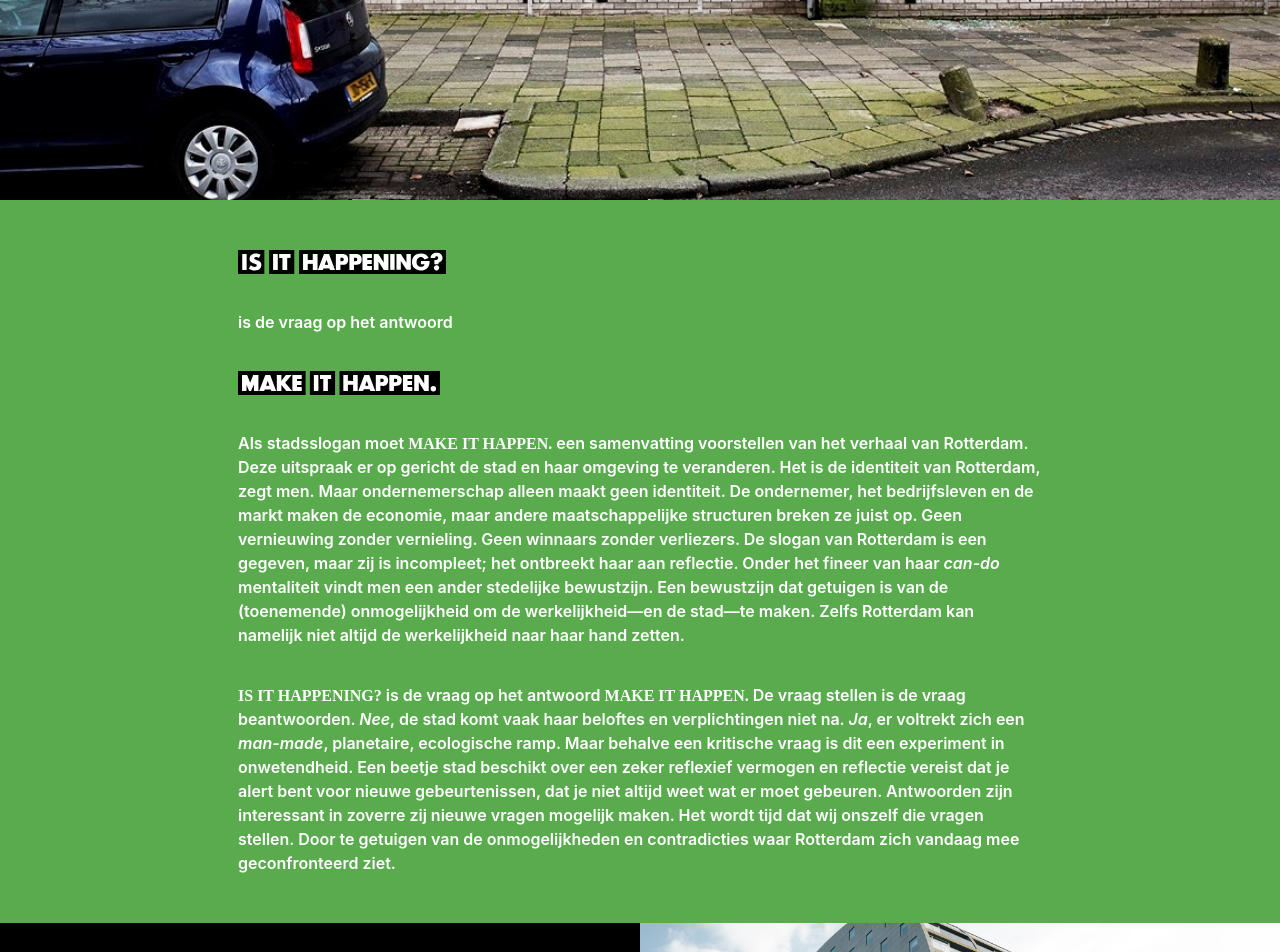
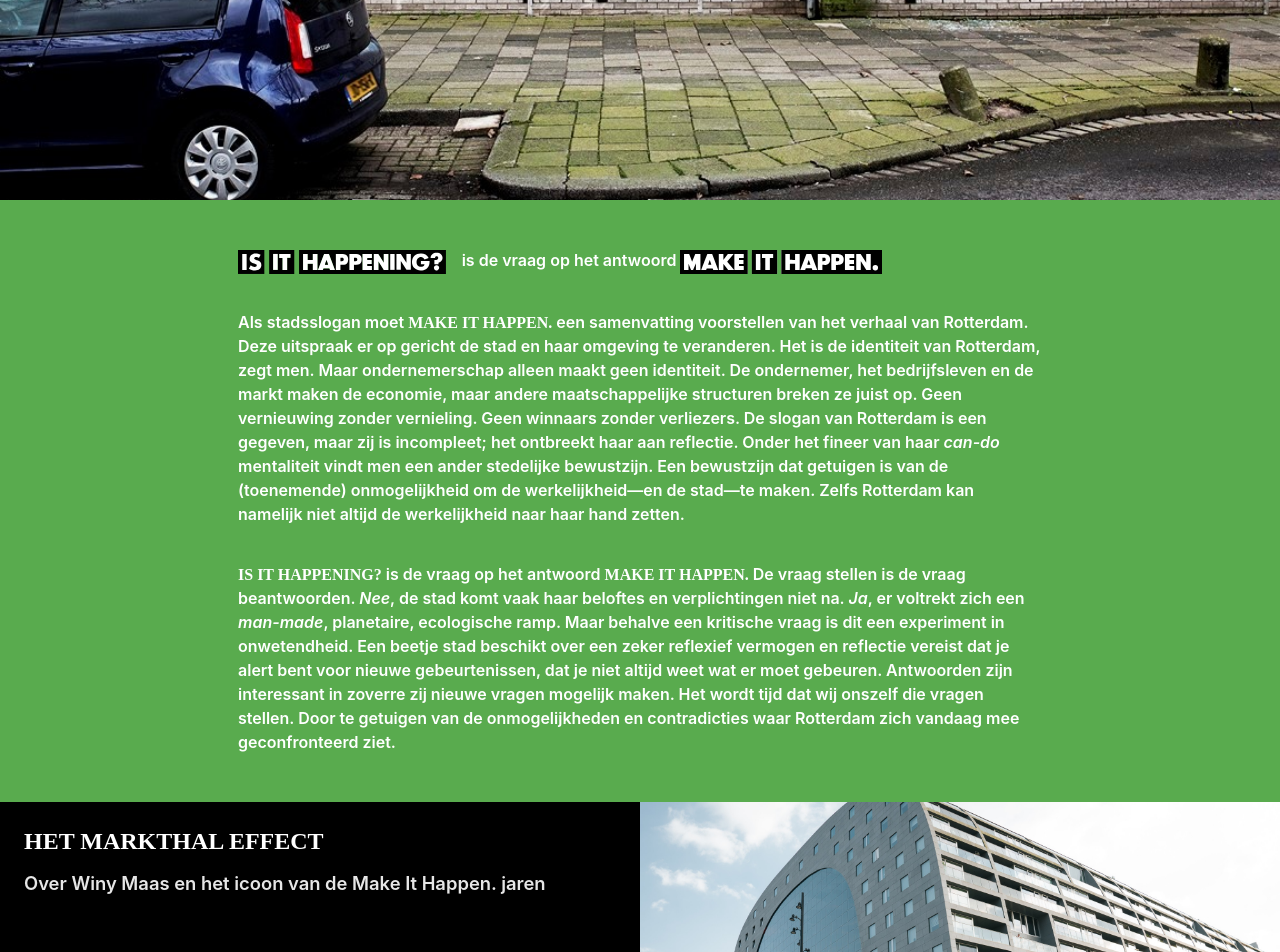
Before and after one commit to norealdirection/norealdirection.github.io, a Jekyll site: the page built from index.markdown, in a window 1280 px wide. Shown: the part 480-1432 px from the top of the page. Built offline with Jekyll 4.4.1, drawn with Linux system fonts in a browser that asks for light colours.

Commit message:
Update index.markdown

```diff
--- a/index.markdown
+++ b/index.markdown
@@ -5,8 +5,8 @@ order: 0
 subtitle: |
 ---
 <img src="/assets/logos/iih-b.svg" alt="Is It Happening? " height="24px" style="display: inline-block; margin-right: 12px;" markdown="1">
-<p style="display: inline-block; margin-right: 12px">is de vraag op het antwoord</p>
-<a href="https://www.rotterdammakeithappen.nl"><img src="/assets/logos/mih-b.svg" alt=" Make It Happen." height="24px" style="display: inline-block; margin-right: 12px;" markdown="1"></a>
+is de vraag op het antwoord
+<a href="https://www.rotterdammakeithappen.nl" target="_blank"><img src="/assets/logos/mih-b.svg" alt=" Make It Happen." height="24px" style="display: inline-block; margin-right: 12px;" markdown="1"></a>
 
 Als stadsslogan moet **MAKE IT HAPPEN.** een samenvatting voorstellen van het verhaal van Rotterdam. Deze uitspraak er op gericht de stad en haar omgeving te veranderen. Het is de identiteit van Rotterdam, zegt men. Maar ondernemerschap alleen maakt geen identiteit. De ondernemer, het bedrijfsleven en de markt maken de economie, maar andere maatschappelijke structuren breken ze juist op. Geen vernieuwing zonder vernieling. Geen winnaars zonder verliezers. De slogan van Rotterdam is een gegeven, maar zij is incompleet; het ontbreekt haar aan reflectie. Onder het fineer van haar _can-do_ mentaliteit vindt men een ander stedelijke bewustzijn. Een bewustzijn dat getuigen is van de (toenemende) onmogelijkheid om de werkelijkheid—en de stad—te maken. Zelfs Rotterdam kan namelijk niet altijd de werkelijkheid naar haar hand zetten.
 
```
